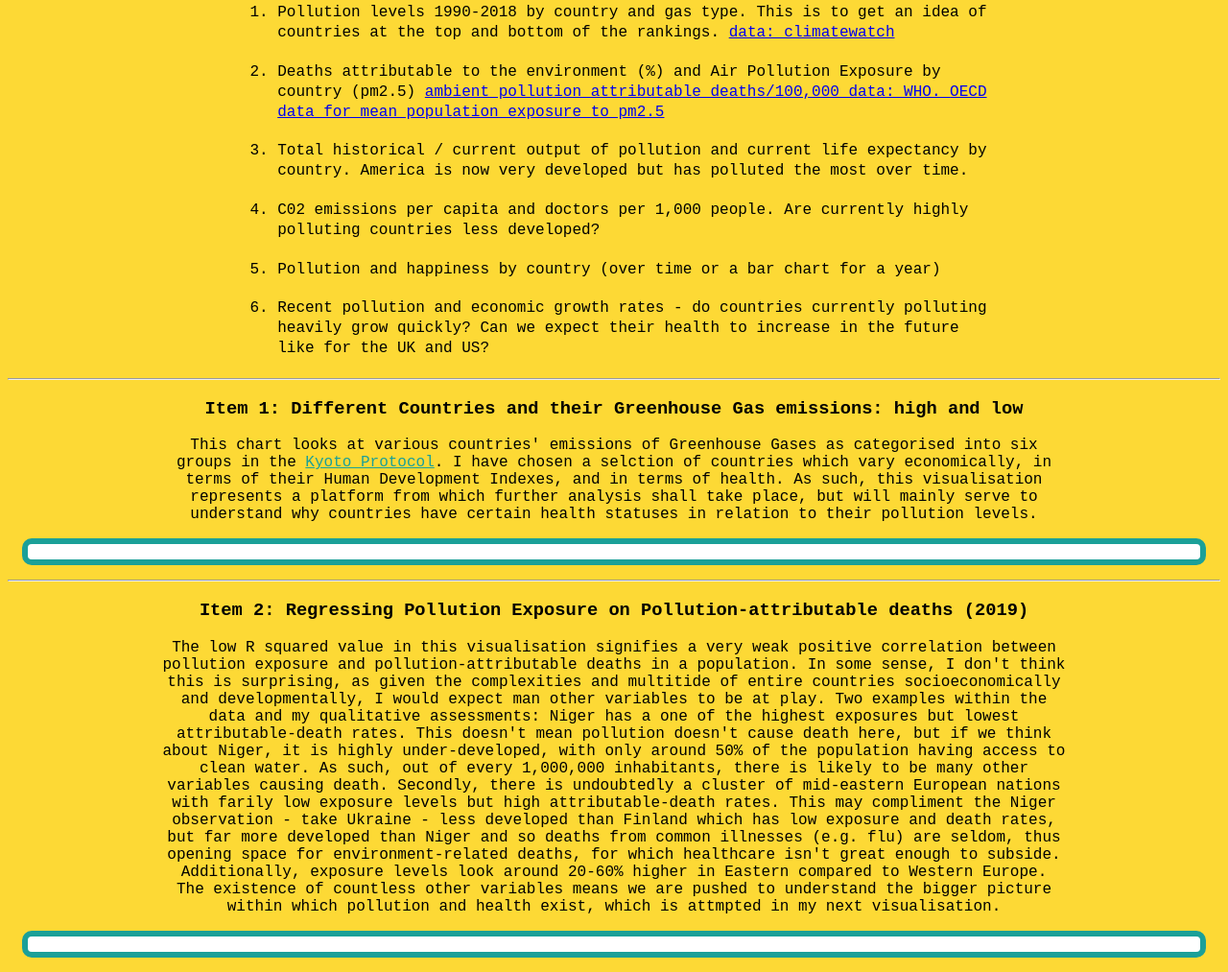
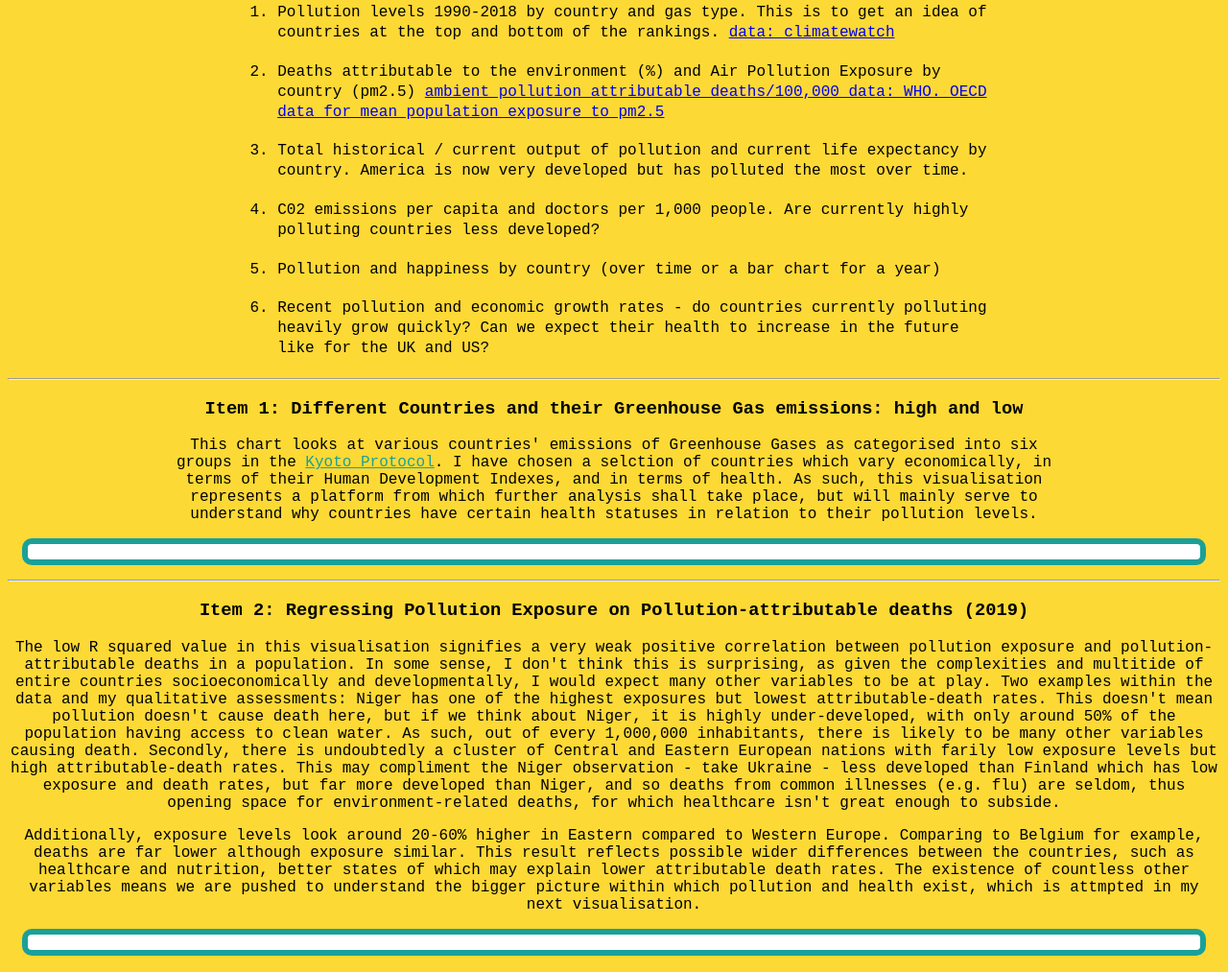
Before and after one commit to willdiaz635/willdiaz635.github.io, a plain HTML site: page project.html in a window 1280 px wide. Shown: the part 224-1237 px from the top of the page at 96% size. Drawn offline with Linux system fonts and the light colour scheme; a script that the page names is missing.

Commit message:
Add files via upload

```diff
--- a/project.html
+++ b/project.html
@@ -79,23 +79,30 @@
             <h3 id="item2title">Item 2: Regressing Pollution Exposure on Pollution-attributable deaths
                 (2019)
             </h3>
-            <p class="description">The low R squared value in this visualisation signifies a very weak positive
+            <p class="description">
+            <p>
+                The low R squared value in this visualisation signifies a very weak positive
                 correlation between pollution exposure and pollution-attributable deaths in a population. In some sense,
                 I don't think this is surprising, as given the complexities and multitide of entire countries
-                socioeconomically and developmentally, I would expect man other variables to be at play. Two examples
-                within the data and my qualitative assessments: Niger has a one of the highest exposures but lowest
+                socioeconomically and developmentally, I would expect many other variables to be at play. Two examples
+                within the data and my qualitative assessments: Niger has one of the highest exposures but lowest
                 attributable-death rates. This doesn't mean pollution doesn't cause death here, but if we think about
                 Niger, it is highly under-developed, with only around 50% of the population having access to clean
                 water. As such, out of every 1,000,000 inhabitants, there is likely to be many other variables causing
-                death. Secondly, there is undoubtedly a cluster of mid-eastern European nations with farily low exposure
-                levels but high attributable-death rates. This may compliment the Niger observation - take Ukraine -
-                less developed than Finland which has low exposure and death rates, but far more developed than Niger
-                and so deaths from common illnesses (e.g. flu) are seldom, thus opening space for environment-related
-                deaths, for which healthcare isn't great enough to subside. Additionally, exposure levels look around
-                20-60% higher in Eastern compared to Western Europe.
-                <br>
-                The existence of countless other variables means we are pushed to understand the bigger picture within
-                which pollution and health exist, which is attmpted in my next visualisation.
+                death. Secondly, there is undoubtedly a cluster of Central and Eastern European nations with farily low
+                exposure levels but high attributable-death rates. This may compliment the Niger observation - take
+                Ukraine - less developed than Finland which has low exposure and death rates, but far more developed
+                than Niger, and so deaths from common illnesses (e.g. flu) are seldom, thus opening space for
+                environment-related deaths, for which healthcare isn't great enough to subside.
+            </p>
+            <p>
+                Additionally, exposure levels look around 20-60% higher in Eastern compared to Western Europe. Comparing
+                to Belgium for example, deaths are far lower although exposure similar. This result reflects possible
+                wider differences between the countries, such as healthcare and nutrition, better states of which may
+                explain lower attributable death rates. The existence of countless other variables means we are pushed
+                to understand the bigger picture within which pollution and health exist, which is attmpted in my next
+                visualisation.
+            </p>
             </p>
             <div class="div19">
                 <div class="chart" id="chart19">
```
